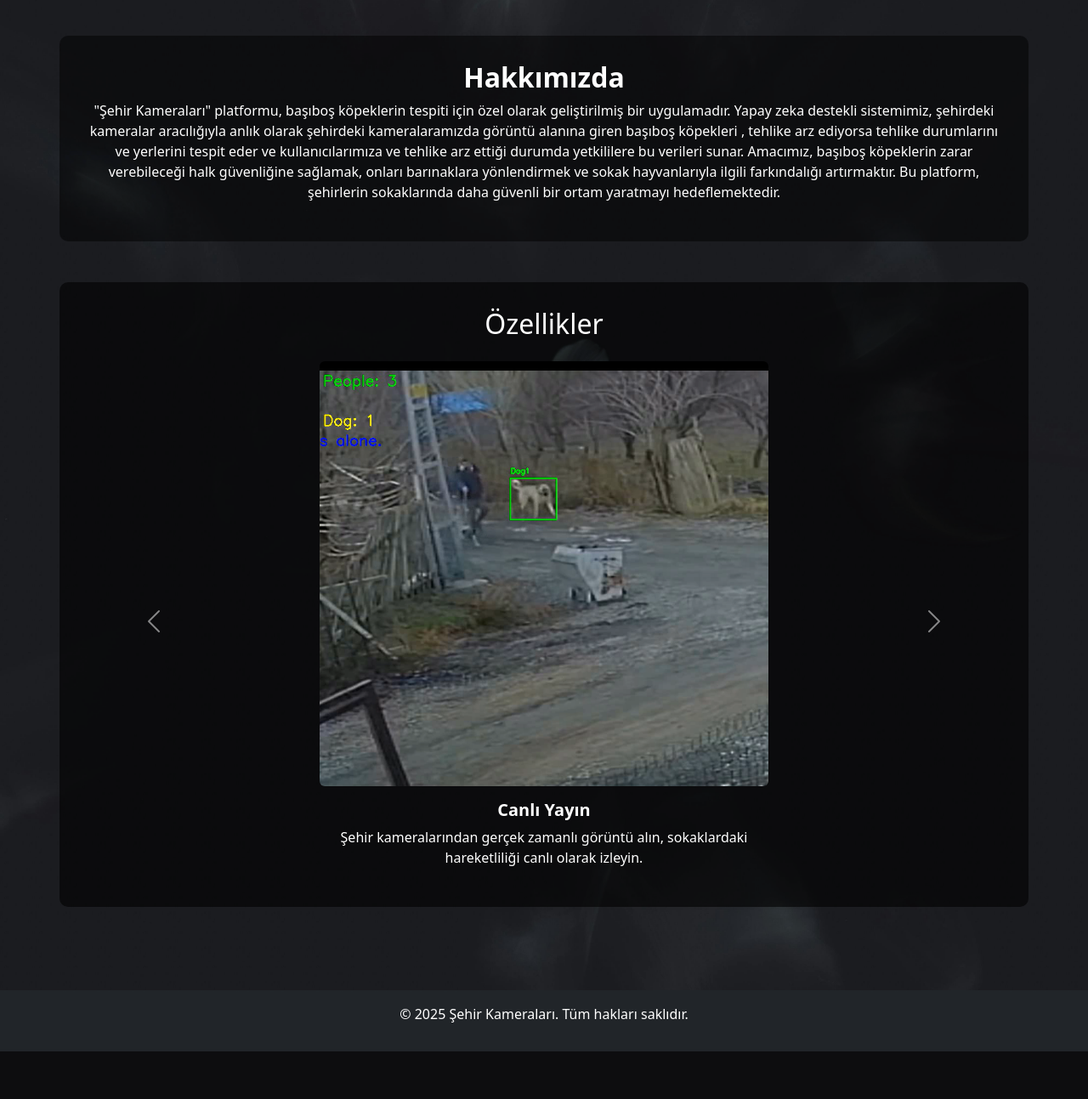
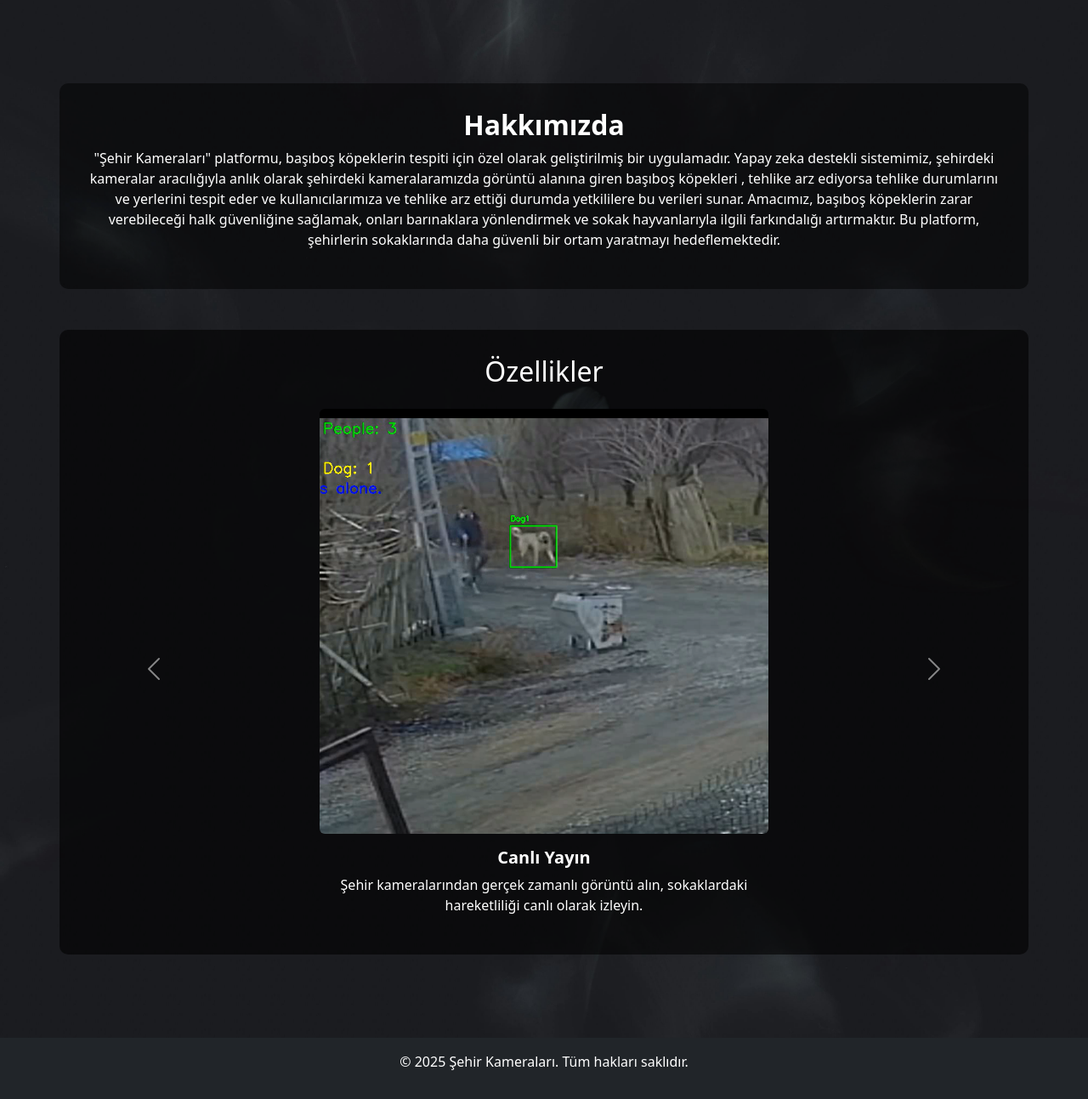
Before and after one commit to HuseyinErkek/DogDetectionApp, a Flask app: page / in a window 1280 px wide. Shown: the part 56-1349 px from the top of the page at 85% size. Before the commit the page ends 1293 px from the top, so only its background shows below. Run offline with Flask 3, Linux system fonts and the light colour scheme.

Commit message:
Yerel değişiklikleri kaydettim

```diff
--- a/server.py
+++ b/server.py
@@ -50,7 +50,7 @@ def howto():
     return render_template("howto.html")
 
 # Video yükleme işlemleri için route tanımı (GET ve POST metotlarını kabul eder)
-@DogDetec.route('/upload', methods=['GET', 'POST'])
+@DogDetec.route('/upload.html', methods=['GET', 'POST'])
 def upload_video():
     """
     GET isteği: Video yükleme formunu (upload.html) gösterir.
--- a/static/style.css
+++ b/static/style.css
@@ -16,6 +16,15 @@ html, body {
     height: 100%;
     margin: 0;
     padding: 0;
+}
+.wrapper {
+    display: flex;
+    flex-direction: column;
+    min-height: 100vh;
+}
+
+main.flex-fill {
+    flex: 1;
 }
 
 
--- a/templates/base.html
+++ b/templates/base.html
@@ -9,7 +9,10 @@
     <link rel="stylesheet" href="/static/style.css">
   </head>
   <body>
-     <nav class="navbar navbar-expand-lg navbar-dark bg-dark fixed-top">
+    <div class="wrapper d-flex flex-column min-vh-100">
+
+      <!-- Navbar -->
+      <nav class="navbar navbar-expand-lg navbar-dark bg-dark">
         <div class="container">
           <a class="navbar-brand fw-bold" href="index.html">Tespitim.com</a>
           <button class="navbar-toggler" type="button" data-bs-toggle="collapse" data-bs-target="#navbarNav">
@@ -25,10 +28,18 @@
           </div>
         </div>
       </nav>
+
+      <!-- İçerik -->
+      <main class="flex-fill">
         {% block content %}{% endblock %}
-      <footer class="bg-dark text-white text-center py-3 nt-auto" >
+      </main>
+
+      <!-- Footer -->
+      <footer class="bg-dark text-white text-center py-3 mt-auto">
         <p>&copy; 2025 Şehir Kameraları. Tüm hakları saklıdır.</p>
       </footer>
+    </div>
+
     <script src="https://cdn.jsdelivr.net/npm/bootstrap@5.3.5/dist/js/bootstrap.bundle.min.js" integrity="sha384-k6d4wzSIapyDyv1kpU366/PK5hCdSbCRGRCMv+eplOQJWyd1fbcAu9OCUj5zNLiq" crossorigin="anonymous"></script>
   </body>
 </html>
--- a/templates/upload.html
+++ b/templates/upload.html
@@ -11,12 +11,12 @@
             <form method="POST" action="/upload" enctype="multipart/form-data">
                 <div class="mb-3">
                     <label for="videoFile" class="form-label">Video Dosyası (.mp4)</label>
-                    <input class="form-control" type="file" id="videoFile" name="file" accept=".mp4" required>
+                    <input class="form-control" type="file" id="videoFile" name="video" accept=".mp4" required>
                 </div>
                 <button type="submit" class="btn btn-custom btn-light w-100">Yükle ve İşle</button>
             </form>
         </div>
-          <div style="height: 400px;"></div>
+          <div style="height: 300px;"></div>
 
 
       <script src="https://cdn.jsdelivr.net/npm/bootstrap@5.3.3/dist/js/bootstrap.bundle.min.js"></script>
```
Lines whose indentation alone changed are shown as unchanged.
